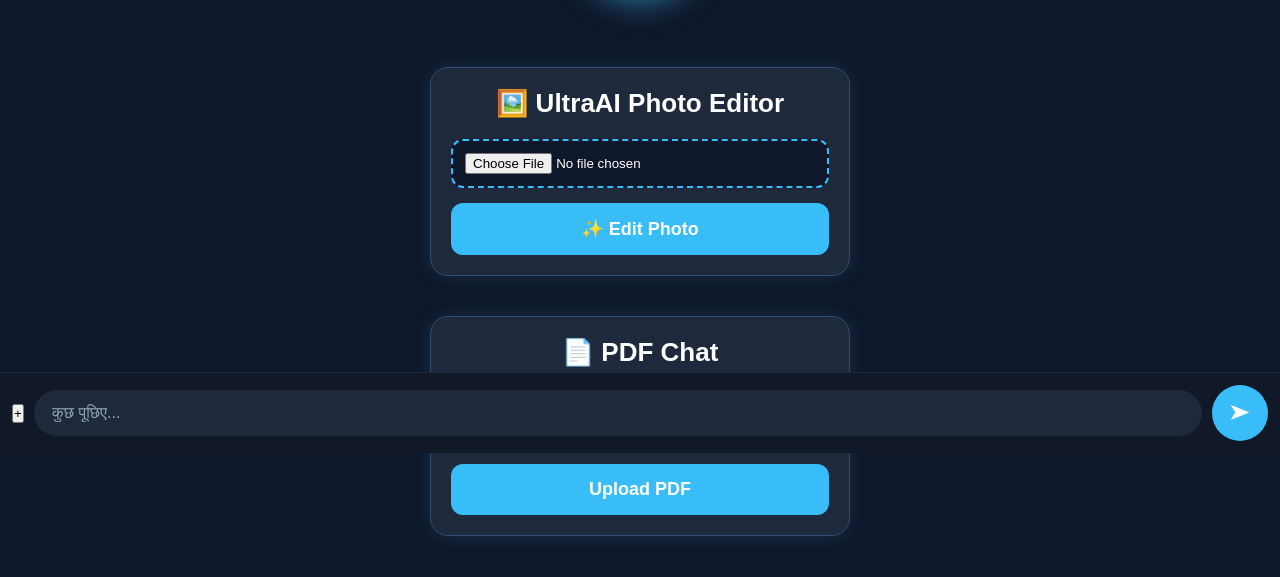
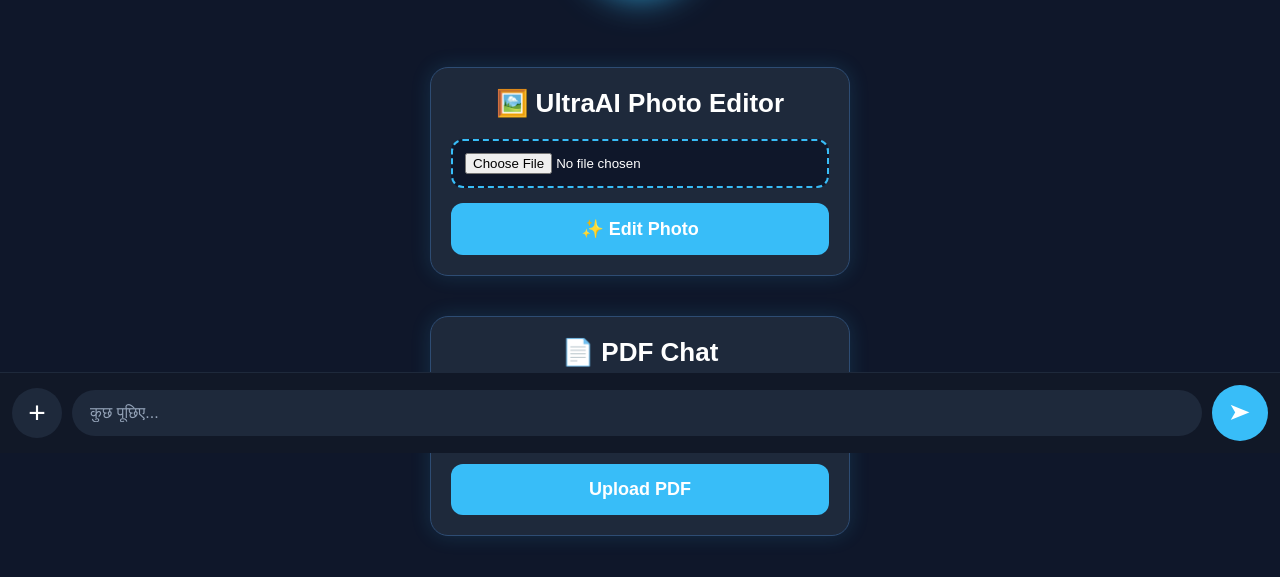
Before and after one commit to kumarmanjesh3975-art/UltraAI, a plain HTML site: page index.html in a window 1280 px wide. Shown: the part 347-924 px from the top of the page. Drawn offline with Linux system fonts and the light colour scheme.

Commit message:
Update style.css

```diff
--- a/style.css
+++ b/style.css
@@ -285,3 +285,20 @@ body{
         font-size:20px;
     }
 }
+/* Plus Button */
+
+#plusBtn{
+    width:50px;
+    height:50px;
+    border:none;
+    border-radius:50%;
+    background:#1E293B;
+    color:#fff;
+    font-size:30px;
+    cursor:pointer;
+    transition:.3s;
+}
+
+#plusBtn:hover{
+    background:#38BDF8;
+}
```
